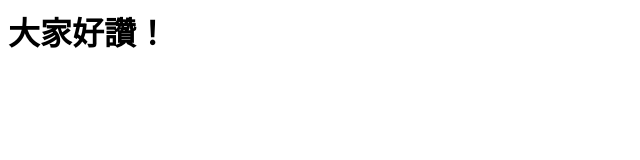
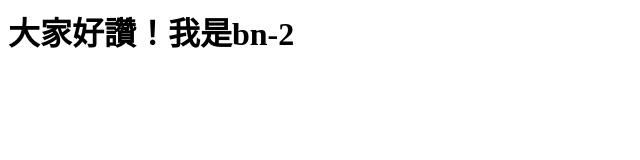
Before and after one commit to Nick15028/hahow-git, a plain HTML site: page index2.htm in a window 1280 px wide. Shown: the whole page, without its empty margins (0-640 px from the left). Drawn offline with Linux system fonts and the light colour scheme.

Commit message:
update bn-2 title

```diff
--- a/index2.htm
+++ b/index2.htm
@@ -5,7 +5,7 @@
   </head>
 
   <body>
-    <h1>大家好讚！</h1>
+    <h1>大家好讚！我是bn-2</h1>
 
   </body>
 </html>
```
